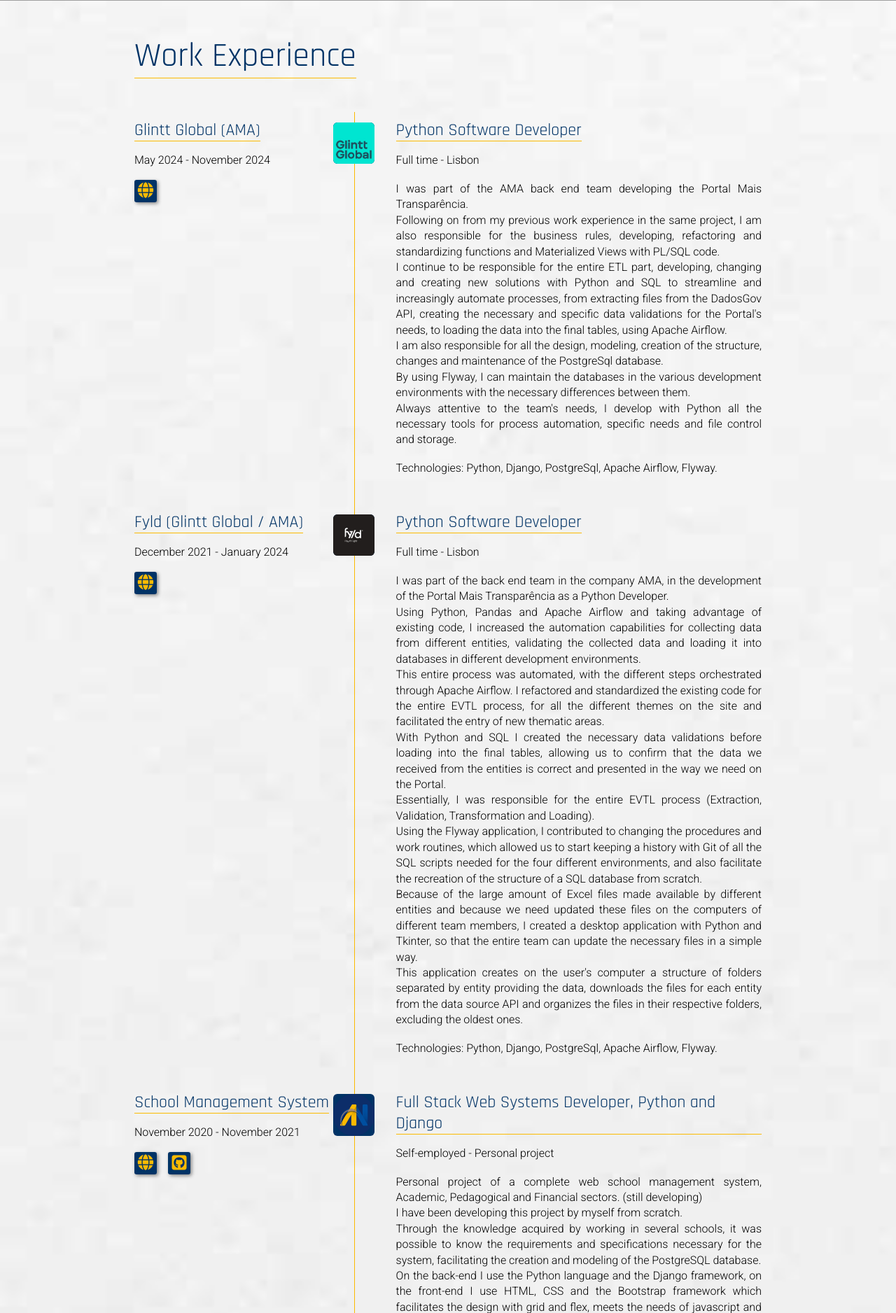
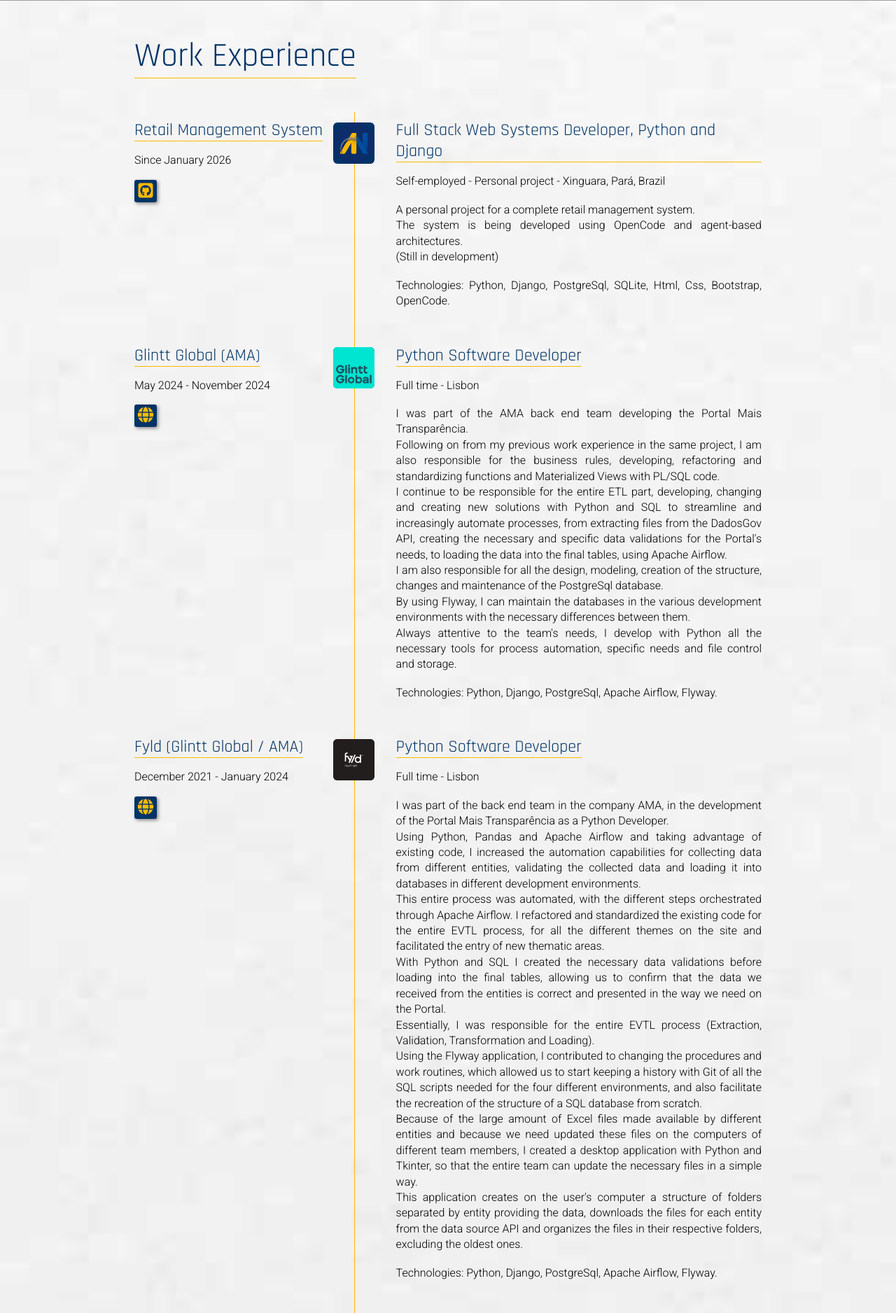
Before and after one commit to Antonio-Neves/My-Portfolio, a Django app: page / in a window 1280 px wide. Shown: the part 2261-4137 px from the top of the page at 70% size. Run offline with Django 3.2, Linux system fonts and the light colour scheme; some libraries are stand-ins or nearby versions; grey boxes are pictures that could not be loaded.

Commit message:
Added new work experience

```diff
--- a/principal/templates/principal/index.html
+++ b/principal/templates/principal/index.html
@@ -246,6 +246,48 @@
             <h2 class="h2-content">Work Experience</h2>
         </div>
         <div class="timeline-wrap">
+
+            <div class="timeline-block">
+                <div>
+                    <img class="timeline-ico" src="{% static 'base/images/logo.png' %}" alt="Antonio Calheiros Neves">
+                </div>
+                <div class="timeline-header">
+                    <div class="h3-container">
+                        <h3 class="h3-content">Retail Management System</h3>
+                    </div>
+                    <p>Since January 2026</p>
+                    <div class="work-experience-icons-box">
+{#                        <div class="timeline-ico-small">#}
+{#                            <a href="https://gestao-escolar.up.railway.app/" target="_blank" rel="noreferrer noopener">#}
+{#                                <i class="fas fa-globe"></i>#}
+{#                            </a>#}
+{#                        </div>#}
+                        <div class="timeline-ico-small">
+                            <a href="https://github.com/Antonio-Neves/store-management" target="_blank" rel="noreferrer noopener">
+                                <i class="fab fa-github-square"></i>
+                            </a>
+                        </div>
+                    </div>
+                </div>
+                <div class="timeline-content">
+                    <div class="h3-container">
+                        <h3 class="h3-content">Full Stack Web Systems Developer, Python and Django</h3>
+                    </div>
+                    <p class="aligne-justify">
+                        Self-employed - Personal project - Xinguara, Pará, Brazil
+                    </p>
+                    <br>
+                    <p class="aligne-justify">
+                        A personal project for a complete retail management system.
+                        <br>The system is being developed using OpenCode and agent-based architectures.
+                        <br>(Still in development)
+                    </p>
+                    <br>
+                    <p class="aligne-justify">
+                        Technologies: Python, Django, PostgreSql, SQLite, Html, Css, Bootstrap, OpenCode.
+                    </p>
+                </div>
+            </div>
 
             <div class="timeline-block">
                 <div>
```
